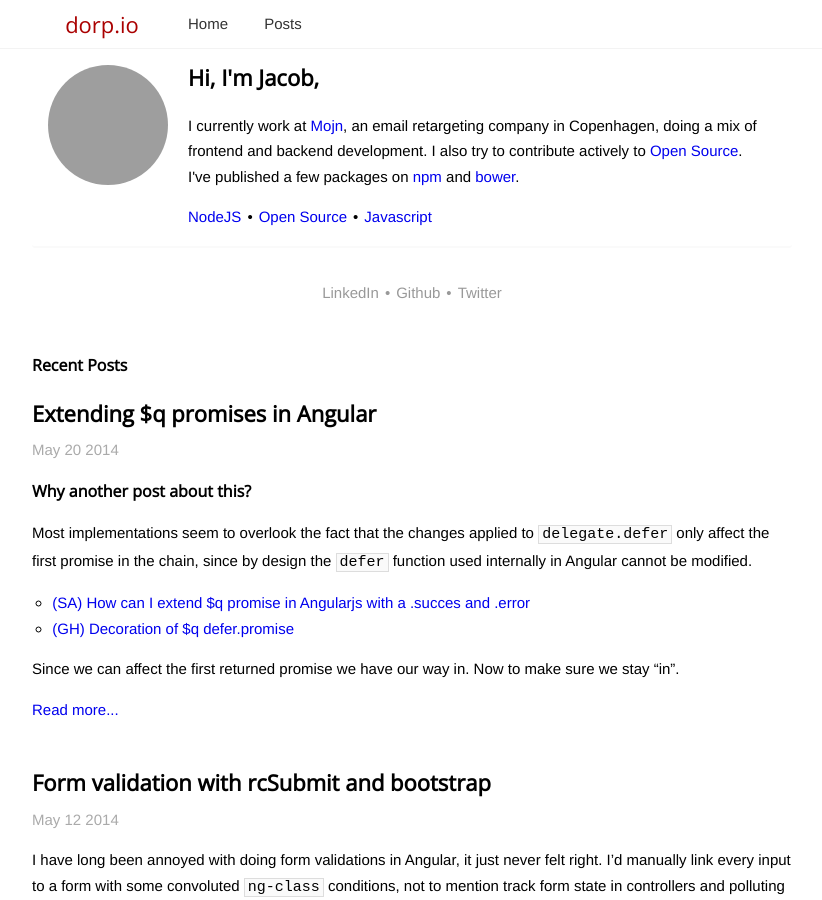
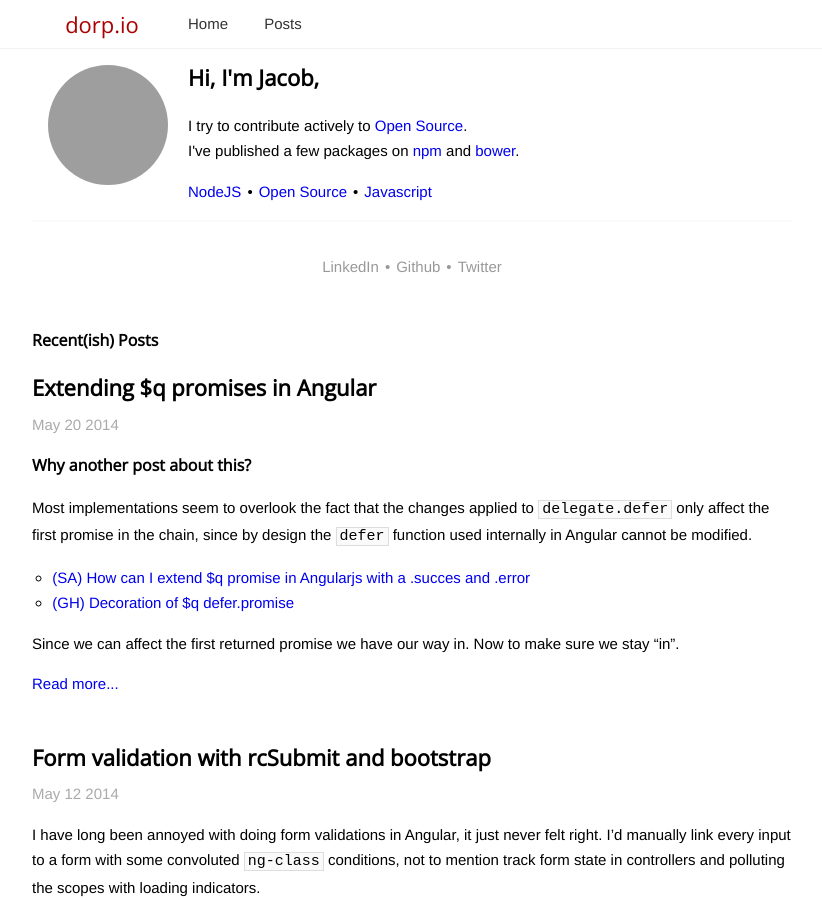
Before and after one commit to wejendorp/dorp.io, a Jekyll site: the page built from index.html, in a window 1280 px wide and 900 px high. Shown: the whole window, without its empty margins (228-1050 px from the left). Built offline with Jekyll 4.4.1, drawn with Linux system fonts in a browser that asks for light colours; Markdown is read by kramdown in place of the engine named in the settings; grey boxes are pictures that could not be loaded.

Commit message:
Remove "current job"

```diff
--- a/index.html
+++ b/index.html
@@ -8,9 +8,7 @@ title: Jacob Wejendorp
     <img src="https://secure.gravatar.com/avatar/7a41557b7c7541efe54d8e698f85643c?s=120" class="profile"/>
     <div class="content">
       <h1>Hi, I'm Jacob,</h1>
-      <p>I currently work at <a href="http://mojn.com">Mojn</a>, an email retargeting company in
-      Copenhagen, doing a mix of frontend and backend development.
-      I also try to contribute actively to <a href="https://github.com/wejendorp">Open Source</a>.<br />
+      I try to contribute actively to <a href="https://github.com/wejendorp">Open Source</a>.<br />
 
       I've published a few packages on <a href="https://www.npmjs.org/~wejendorp">npm</a> and
       <a href="http://bower.io/search/?q=owner:wejendorp">bower</a>.</p>
@@ -24,7 +22,7 @@ title: Jacob Wejendorp
 <a href="https://linkedin.com/in/jacobwejendorp">LinkedIn</a><span>•</span><a href="https://github.com/wejendorp">Github</a><span>•</span><a href="https://twitter.com/wejendorp">Twitter</a>
   </div>
 
-  <h2>Recent Posts</h2>
+  <h2>Recent(ish) Posts</h2>
   <ul class="posts">
     {% for post in site.posts limit:5 %}
       <li class="post">
```
